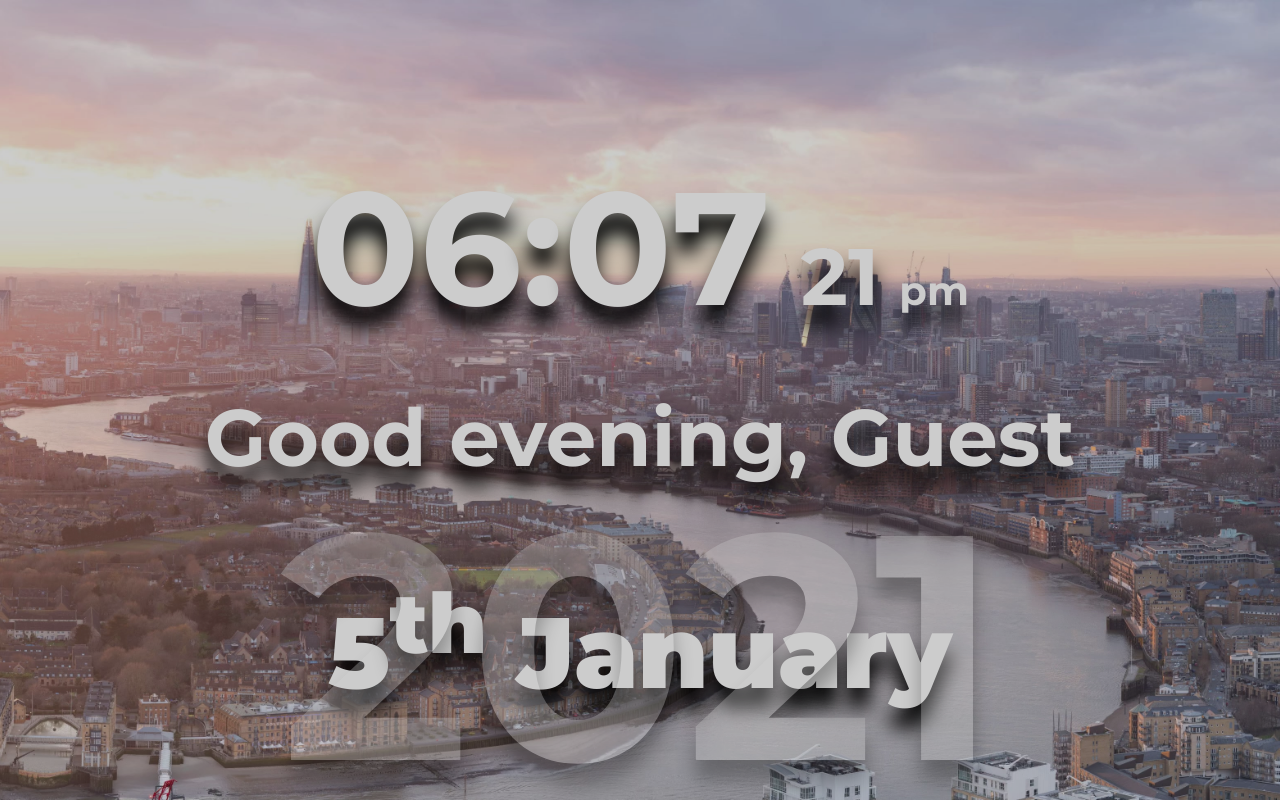
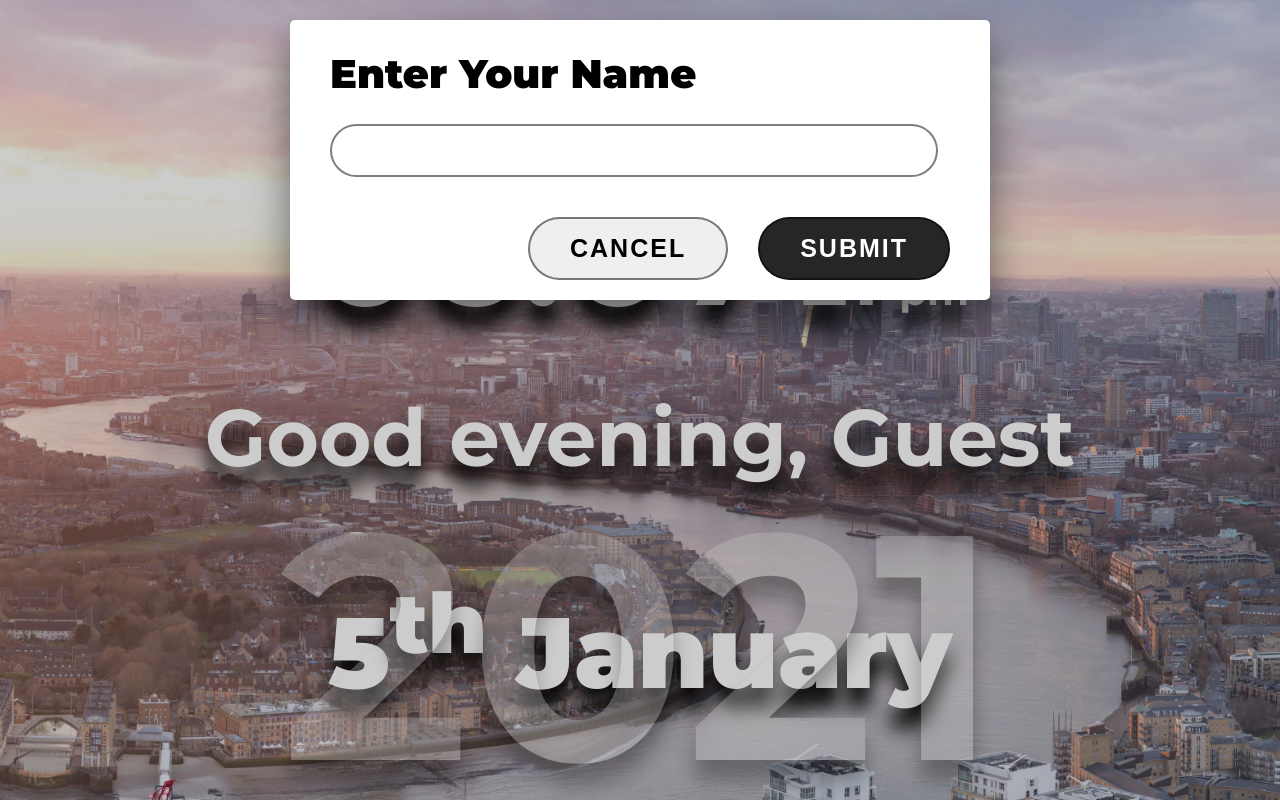
Before and after one commit to Suriya-2002/momentum, a website: page index.html in a window 1280 px wide. Drawn offline with Linux system fonts and the light colour scheme.

Commit message:
Implemented pop-up alert to edit name

```diff
--- a/index.html
+++ b/index.html
@@ -40,6 +40,15 @@
                     <h2 class="date__year">0000</h2>
                 </div>
             </section>
+
+            <section class="pop-up">
+                <h2 class="pop-up__title">Enter your name</h2>
+                <input class="pop-up__input" type="text" />
+                <div class="pop-up__btn-container">
+                    <button class="pop-up__btn pop-up__btn--cancel">Cancel</button>
+                    <button type="submit" class="pop-up__btn pop-up__btn--submit">Submit</button>
+                </div>
+            </section>
         </main>
 
         <script src="./js/script.js"></script>
--- a/js/script.js
+++ b/js/script.js
@@ -1,3 +1,7 @@
+const greetName = document.querySelector('.greet__name');
+const popUp = document.querySelector('.pop-up');
+const popUpInput = document.querySelector('.pop-up__input');
+
 const refreshTime = () => {
     const date = new Date();
     let hour = date.getHours();
@@ -79,4 +83,55 @@ const addZero = time => {
     return time;
 };
 
+const registerUserName = () => {
+    let name;
+    popUpInput.value = '';
+    popUp.classList.add('pop-up--show');
+
+    document.querySelector('.pop-up__btn--submit').addEventListener('click', () => {
+        if (!popUpInput.value) popUpInput.style.animation = 'shake 0.5s ease-in-out';
+        else {
+            popUp.classList.remove('pop-up--show');
+            name = popUpInput.value;
+            name = name[0].toUpperCase() + name.slice(1);
+            localStorage.setItem('name', name);
+
+            greetName.innerHTML = name;
+            document.title = 'Welcome ' + name;
+        }
+    });
+
+    popUp.addEventListener('animationend', () => {
+        popUpInput.style.animation = '';
+    });
+
+    document.querySelector('.pop-up__btn--cancel').addEventListener(
+        'click',
+        () => {
+            let name = localStorage.getItem('name') ? localStorage.getItem('name') : 'Guest';
+            popUp.classList.remove('pop-up--show');
+
+            localStorage.setItem('name', name);
+
+            greetName.innerHTML = name;
+            document.title = 'Welcome ' + name;
+        },
+        { once: true },
+    );
+};
+
+greetName.addEventListener('click', registerUserName);
+
+const getUserName = () => {
+    let name = localStorage.getItem('name');
+    if (!name) registerUserName();
+
+    if (name) {
+        name = name[0].toUpperCase() + name.slice(1);
+        greetName.innerHTML = name;
+        document.title = 'Welcome ' + name;
+    }
+};
+
 refreshTime();
+getUserName();
--- a/sass/base/_animations.scss
+++ b/sass/base/_animations.scss
@@ -0,0 +1,25 @@
+@keyframes shake {
+    0% {
+        transform: translateX(0);
+    }
+
+    20% {
+        transform: translateX(-5%);
+    }
+
+    40% {
+        transform: translateX(5%);
+    }
+
+    60% {
+        transform: translateX(-5%);
+    }
+
+    80% {
+        transform: translateX(5%);
+    }
+
+    100% {
+        transform: translateX(0);
+    }
+}
--- /dev/null
+++ b/sass/components/_pop-up.scss
@@ -0,0 +1,91 @@
+.pop-up {
+    color: $color-black;
+    background-color: $color-white;
+    border-radius: 0.5rem;
+    box-shadow: 0 2rem 4rem rgba($color-black, 0.5);
+    width: 70rem;
+    height: 28rem;
+    margin-top: 2rem;
+    padding: 2rem 4rem;
+    display: flex;
+    flex-direction: column;
+    justify-content: space-between;
+    align-items: flex-start;
+    opacity: 0;
+    pointer-events: none;
+    position: absolute;
+    top: 0;
+    left: 50%;
+    transform: translate(-50%, -10%);
+    transition: all 0.4s ease-in-out;
+
+    &__title {
+        font-size: 4rem;
+        font-weight: 900;
+        text-transform: capitalize;
+    }
+
+    &__input {
+        font-size: 2.5rem;
+        font-weight: 600;
+        border: 0.2rem solid rgba($color-black, 0.5);
+        outline: none;
+        border-radius: 100rem;
+        width: 98%;
+        margin-bottom: 2.5rem;
+        padding: 1rem 3rem;
+        transition: all 0.3s ease-in-out;
+
+        &:focus {
+            width: 100%;
+            border: 0.25rem solid $color-black;
+        }
+    }
+
+    &__btn-container {
+        display: flex;
+        justify-content: flex-end;
+        align-items: center;
+        align-self: flex-end;
+    }
+
+    &__btn {
+        font-size: 2.5rem;
+        font-weight: 900;
+        text-transform: uppercase;
+        letter-spacing: 0.2rem;
+        border: 0.2rem solid rgba($color-black, 0.5);
+        outline: none;
+        border-radius: 100rem;
+        padding: 1.5rem 4rem;
+        cursor: pointer;
+        transition: all 0.3s ease-in-out;
+
+        &:hover {
+            box-shadow: 0 2rem 4rem rgba($color-black, 0.5);
+            transform: translateY(-0.5rem);
+        }
+
+        &:active {
+            box-shadow: 0 1rem 4rem rgba($color-black, 0.3);
+            transform: translateY(-0.2rem);
+        }
+
+        &--submit {
+            color: $color-white;
+            background-color: rgba($color-black, 0.85);
+            margin-left: 3rem;
+        }
+
+        &--cancel:hover,
+        &--cancel:active {
+            border: 0.2rem solid rgba($color-white, 0.5);
+        }
+    }
+
+    &--show {
+        opacity: 1;
+        pointer-events: all;
+        transform: translate(-50%, 0);
+    }
+}
--- a/sass/layout/_greet.scss
+++ b/sass/layout/_greet.scss
@@ -5,4 +5,8 @@
         font-size: 8rem;
         font-weight: 600;
     }
+
+    &__name {
+        cursor: pointer;
+    }
 }
--- a/sass/main.scss
+++ b/sass/main.scss
@@ -8,7 +8,7 @@
 @import './base/typography';
 @import './base/utilities';
 
-// @import './components';
+@import './components/pop-up';
 
 @import './layout/date';
 @import './layout/greet';
```
Also changed, not shown: css/style.css.
